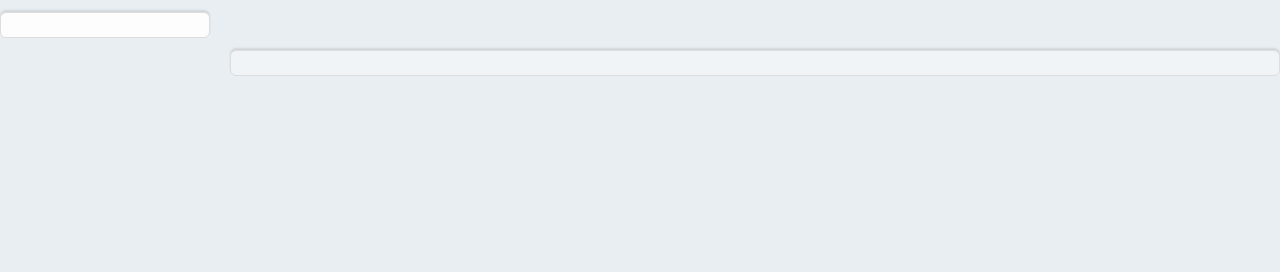
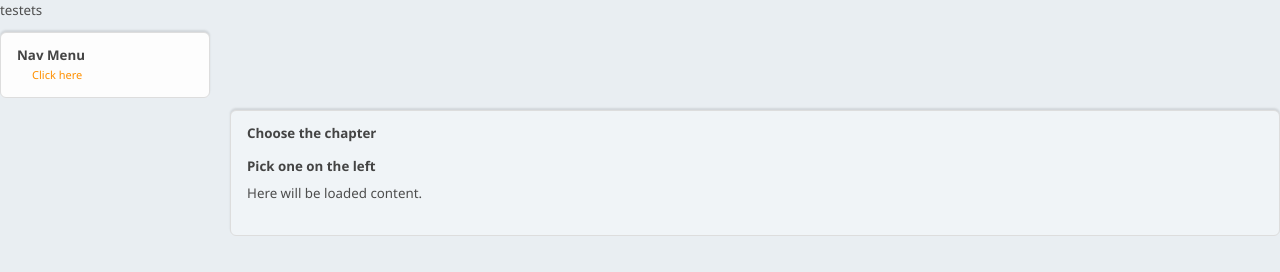
Before and after one commit to gitttf/Test, a plain HTML site: page index.html in a window 1280 px wide. Drawn offline with Linux system fonts and the light colour scheme.

Commit message:
Almost working version

```diff
--- a/html/sidemenu.html
+++ b/html/sidemenu.html
@@ -1,6 +1,6 @@
 <h2 class="one">Nav Menu</h2>
 <ul class="one">
-	<li><a href="html/example.html">Click here</a></li>
+	<li><a href="example.html">Click here</a></li>
 </ul>
 <h2 class="two">Nav Menu after change</h2>
 <ul class="two">
--- a/index.html
+++ b/index.html
@@ -14,6 +14,7 @@
 </head>
 
 <body>
+testets
 <div id="sidenav" class="windowbg">
 	<div class="content" id="sidemenu">
 
@@ -25,10 +26,10 @@
 	</div>
 </div>
 
-<script>
-	$(document).ready(function(){
-		jQuery("#contentBox").ajaxify();
-	});
-</script>
+	<script>
+		$(document).ready(function(){
+			jQuery("#contentBox").ajaxify();
+		});
+	</script>
 </body>
 </html>
--- a/js/pages.js
+++ b/js/pages.js
@@ -1,4 +1,4 @@
-$(window).on('pronto.request', function() {
+$(document).ready(function() {
 	// default
 	$("#sidemenu").load("html/sidemenu.html .one");
 	$("#contentBox").load("html/default.html #content_default");
```
Also changed, not shown: example.html (added, +9 -0 lines), html/example.html (deleted, +0 -5 lines).
